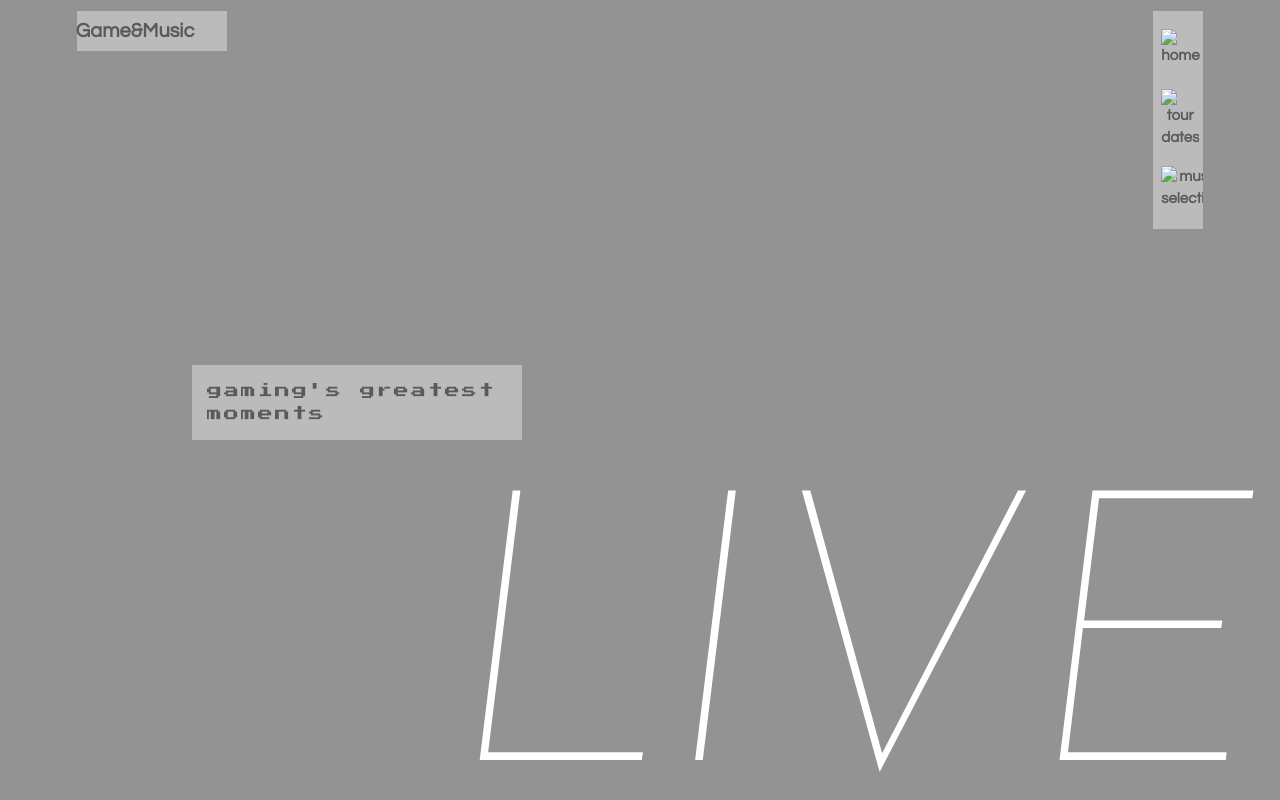
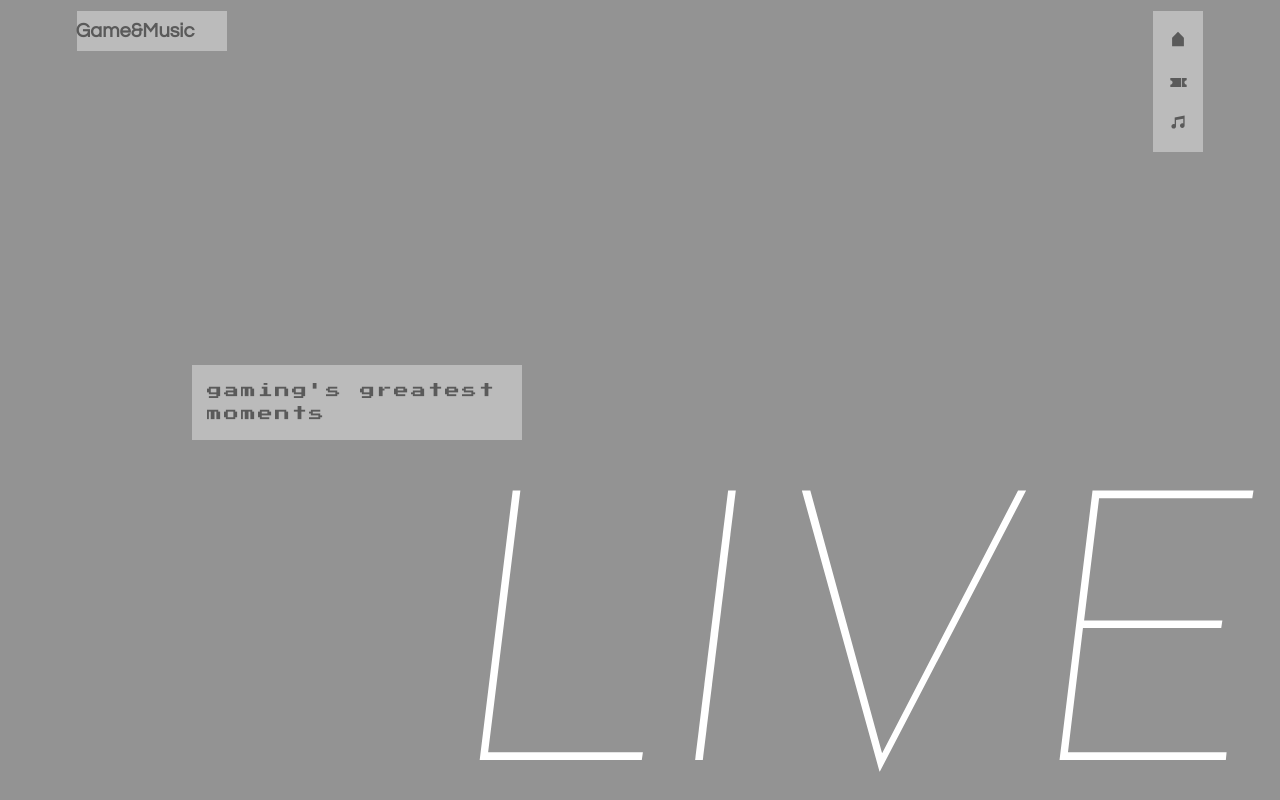
Before and after one commit to LeightonSnyder/MMP200Midterm, a plain HTML site: page index.html in a window 1280 px wide. Drawn offline with nearby package versions, Linux system fonts and the light colour scheme; the site is published under a folder, as on GitHub Pages, so addresses that start at the root find nothing.

Commit message:
possible icon fix

```diff
--- a/index.html
+++ b/index.html
@@ -25,13 +25,13 @@
         <div class="col-sm-2">
             <div class="sidenav">
                 <a href="#">
-                    <img class="iconBoi" src="/images/house.svg" alt="home">
+                    <img class="iconBoi" src="images/house.svg" alt="home">
                 </a>
                 <a href="tour.html">
-                    <img class="iconBoi2" src="/images/ticket.svg" alt="tour dates">
+                    <img class="iconBoi2" src="images/ticket.svg" alt="tour dates">
                 </a>
                 <a href="music.html">
-                    <img class="iconBoi3" src="/images/note.svg" alt="music selection">
+                    <img class="iconBoi3" src="images/note.svg" alt="music selection">
                 </a>
             </div>
         </div>
```
Also changed, not shown: music.html (+3 -3 lines), tour.html (+3 -3 lines).
